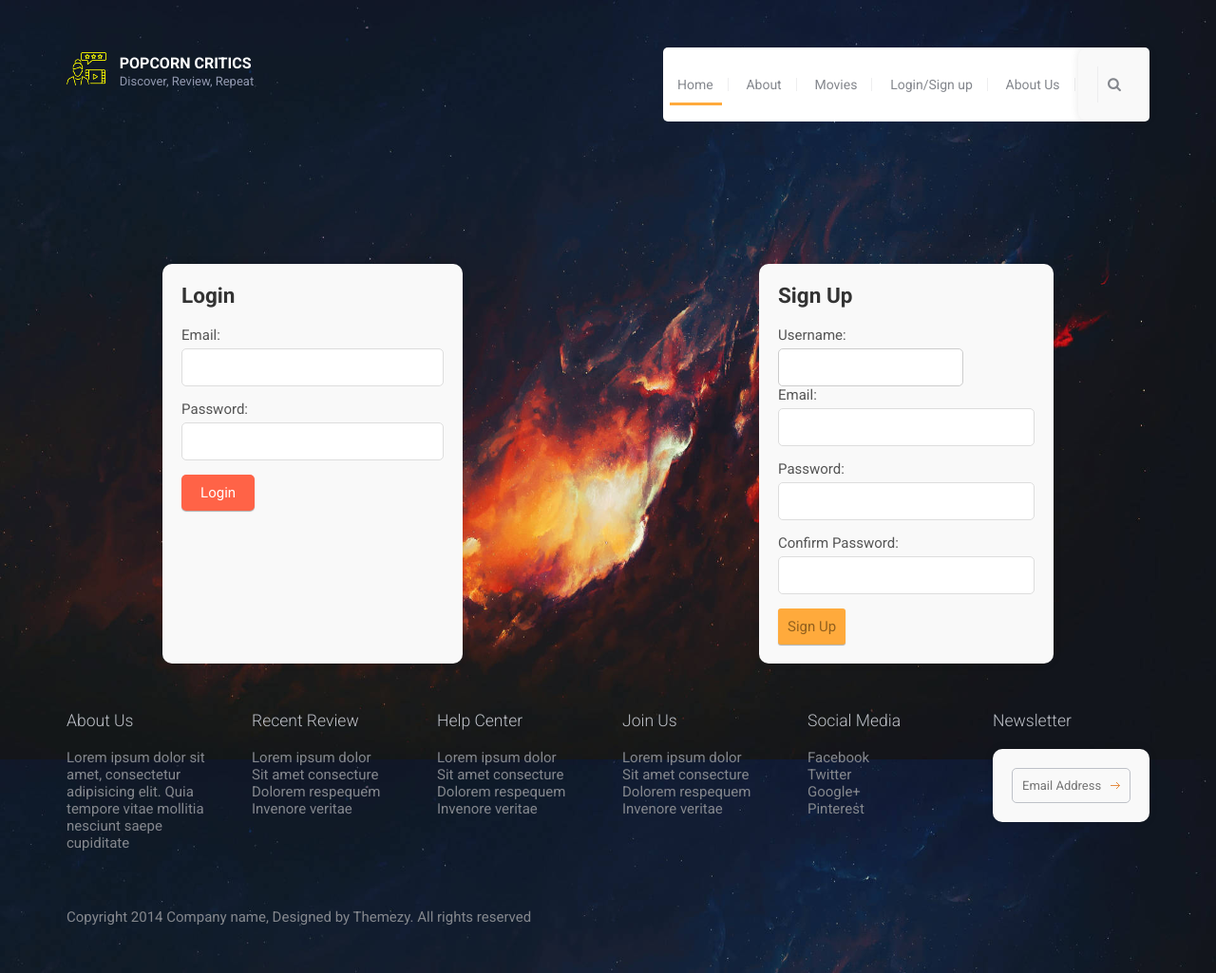
After one commit to G0wreesan/web-development, a PHP site: page /login_or_signup.html in a window 1280 px wide. The commit adds this page. Shown: the whole page at 95% size. Run offline with PHP 8.4, Linux system fonts and the light colour scheme.

Commit message:
this is updated with login and signup with  user profile php so it can retrieve user data from database and display it on profile pagedetails from database

```diff
--- /dev/null
+++ b/login_or_signup.html
@@ -0,0 +1,207 @@
+<!DOCTYPE html>
+<html lang="en">
+<head>
+    <meta charset="UTF-8">
+    <meta name="viewport" content="width=device-width, initial-scale=1.0">
+    <title>Login or Sign Up</title>
+    <!-- Loading third party fonts -->
+		<link href="http://fonts.googleapis.com/css?family=Roboto:300,400,700|" rel="stylesheet" type="text/css">
+		<link href="fonts/font-awesome.min.css" rel="stylesheet" type="text/css">
+		<link rel="icon" href="favicon.ico" sizes="48x48" type="image/x-icon">
+		<!-- Loading main css file -->
+		<link rel="stylesheet" href="style.css">
+		<script src="https://ajax.googleapis.com/ajax/libs/jquery/3.5.1/jquery.min.js"></script>
+        <style>
+            body {
+                font-family: 'Roboto', sans-serif;
+            }
+
+            .form-container {
+                display: flex;
+                justify-content: space-around;
+                margin-top: 100px;
+            }
+
+            form {
+                background-color: #f9f9f9;
+                padding: 20px;
+                border-radius: 10px;
+                box-shadow: 0 0 10px rgba(0, 0, 0, 0.1);
+                transition: transform 0.3s ease-in-out;
+            }
+
+            form:hover {
+                transform: scale(1.25);
+            }
+
+            h2 {
+                color: #333;
+            }
+
+            label {
+                display: block;
+                margin-bottom: 5px;
+                color: #555;
+            }
+
+            input[type="email"],
+            input[type="password"] {
+                width: 100%;
+                padding: 10px;
+                margin-bottom: 15px;
+                border: 1px solid #ddd;
+                border-radius: 5px;
+            }
+
+            .form-button {
+                background-color: #ff6347;
+                color: white;
+                padding: 10px 20px;
+                border: none;
+                border-radius: 5px;
+                cursor: pointer;
+                transition: background-color 0.3s ease-in-out;
+            }
+
+            button:hover {
+                background-color: #ff4500;
+            }
+        </style>
+</head>
+<body>
+    <div id="site-content">
+        <header class="site-header">
+            <div class="container">
+                <a href="index.html" id="branding">
+                    <img src="2.png" alt="" class="logo">
+                    <div class="logo-copy">
+                        <h1 class="site-title">PopCorn Critics</h1>
+                        <small class="site-description">Discover, Review, Repeat</small>
+                    </div>
+                </a> <!-- #branding -->
+
+                <div class="main-navigation">
+                    <button type="button" class="menu-toggle"><i class="fa fa-bars"></i></button>
+                    <ul class="menu">
+                        <li class="menu-item current-menu-item"><a href="index.html">Home</a></li>
+                        <li class="menu-item"><a href="about.html">About</a></li>
+                        <li class="menu-item"><a href="review.1.html">Movies</a></li>
+                        <li class="menu-item"><a href="login_or_signup.html">Login/Sign up</a></li>
+                        <li class="menu-item"><a href="contact.html">About Us</a></li>
+                    </ul> <!-- .menu -->
+
+                    <form action="search.php" class="search-form" method="get">
+                        <input type="text" name="search" placeholder="Search..." required>
+                        <button type="submit"><i class="fa fa-search"></i></button>
+                    </form>
+
+                </div> <!-- .main-navigation -->
+
+                <div class="mobile-navigation"></div>
+            </div>
+        </header> <!-- .site-header -->
+
+
+    <div class="container-form">
+        <div class="form-container">
+            <form id="login-form" action="login.php" method="POST">
+                <h2>Login</h2>
+                <label for="login-email">Email:</label>
+                <input type="email" id="login-email" name="email" required>
+                <label for="login-password">Password:</label>
+                <input type="password" id="login-password" name="password" required>
+                <button type="submit" class="form-button">Login</button>
+            </form>
+            <form id="signup-form" action="signup.php" method="POST">
+                <h2>Sign Up</h2>
+
+                <label for="signup-username">Username:</label>
+                <input type="text" id="signup-username" name="username" required>
+
+                <label for="signup-email">Email:</label>
+                <input type="email" id="signup-email" name="email" required>
+
+                <label for="signup-password">Password:</label>
+                <input type="password" id="signup-password" name="password" required>
+
+                <label for="signup-confirm-password">Confirm Password:</label>
+                <input type="password" id="signup-confirm-password" name="confirm_password" required>
+
+                <button type="submit">Sign Up</button>
+            </form>
+        </div>
+    </div>
+    <footer class="site-footer">
+        <div class="container">
+            <div class="row">
+                <div class="col-md-2">
+                    <div class="widget">
+                        <h3 class="widget-title">About Us</h3>
+                        <p>Lorem ipsum dolor sit amet, consectetur adipisicing elit. Quia tempore vitae mollitia nesciunt saepe cupiditate</p>
+                    </div>
+                </div>
+                <div class="col-md-2">
+                    <div class="widget">
+                        <h3 class="widget-title">Recent Review</h3>
+                        <ul class="no-bullet">
+                            <li><a href="#">Lorem ipsum dolor</a></li>
+                            <li><a href="#">Sit amet consecture</a></li>
+                            <li><a href="#">Dolorem respequem</a></li>
+                            <li><a href="#">Invenore veritae</a></li>
+                        </ul>
+                    </div>
+                </div>
+                <div class="col-md-2">
+                    <div class="widget">
+                        <h3 class="widget-title">Help Center</h3>
+                        <ul class="no-bullet">
+                            <li><a href="#">Lorem ipsum dolor</a></li>
+                            <li><a href="#">Sit amet consecture</a></li>
+                            <li><a href="#">Dolorem respequem</a></li>
+                            <li><a href="#">Invenore veritae</a></li>
+                        </ul>
+                    </div>
+                </div>
+                <div class="col-md-2">
+                    <div class="widget">
+                        <h3 class="widget-title">Join Us</h3>
+                        <ul class="no-bullet">
+                            <li><a href="#">Lorem ipsum dolor</a></li>
+                            <li><a href="#">Sit amet consecture</a></li>
+                            <li><a href="#">Dolorem respequem</a></li>
+                            <li><a href="#">Invenore veritae</a></li>
+                        </ul>
+                    </div>
+                </div>
+                <div class="col-md-2">
+                    <div class="widget">
+                        <h3 class="widget-title">Social Media</h3>
+                        <ul class="no-bullet">
+                            <li><a href="#">Facebook</a></li>
+                            <li><a href="#">Twitter</a></li>
+                            <li><a href="#">Google+</a></li>
+                            <li><a href="#">Pinterest</a></li>
+                        </ul>
+                    </div>
+                </div>
+                <div class="col-md-2">
+                    <div class="widget">
+                        <h3 class="widget-title">Newsletter</h3>
+                        <form action="#" class="subscribe-form">
+                            <input type="text" placeholder="Email Address">
+                        </form>
+                    </div>
+                </div>
+            </div> <!-- .row -->
+
+            <div class="colophon">Copyright 2014 Company name, Designed by Themezy. All rights reserved</div>
+        </div> <!-- .container -->
+
+    </footer>
+</div>
+    <script src="js/jquery-1.11.1.min.js"></script>
+    <script src="js/plugins.js"></script>
+    <script src="js/app.js"></script>
+    <script src="scripts.js"></script>
+</body>
+</html>
--- a/style.css
+++ b/style.css
@@ -1743,3 +1743,10 @@ rint-inline {
       border-radius: 10px;
       color: #dde724;
   }
+
+  .container-form {
+    margin-right: auto;
+    margin-left: auto;
+    padding-left: 15px;
+    padding-right: 15px;
+    *zoom: 1; }
```
Also changed, not shown: index.html (+11 -1 lines), login.php (added, +44 -0 lines), profile.css (added, +129 -0 lines), profile.php (added, +47 -0 lines), signup.php (added, +44 -0 lines), test1.php (+137 -54 lines).
